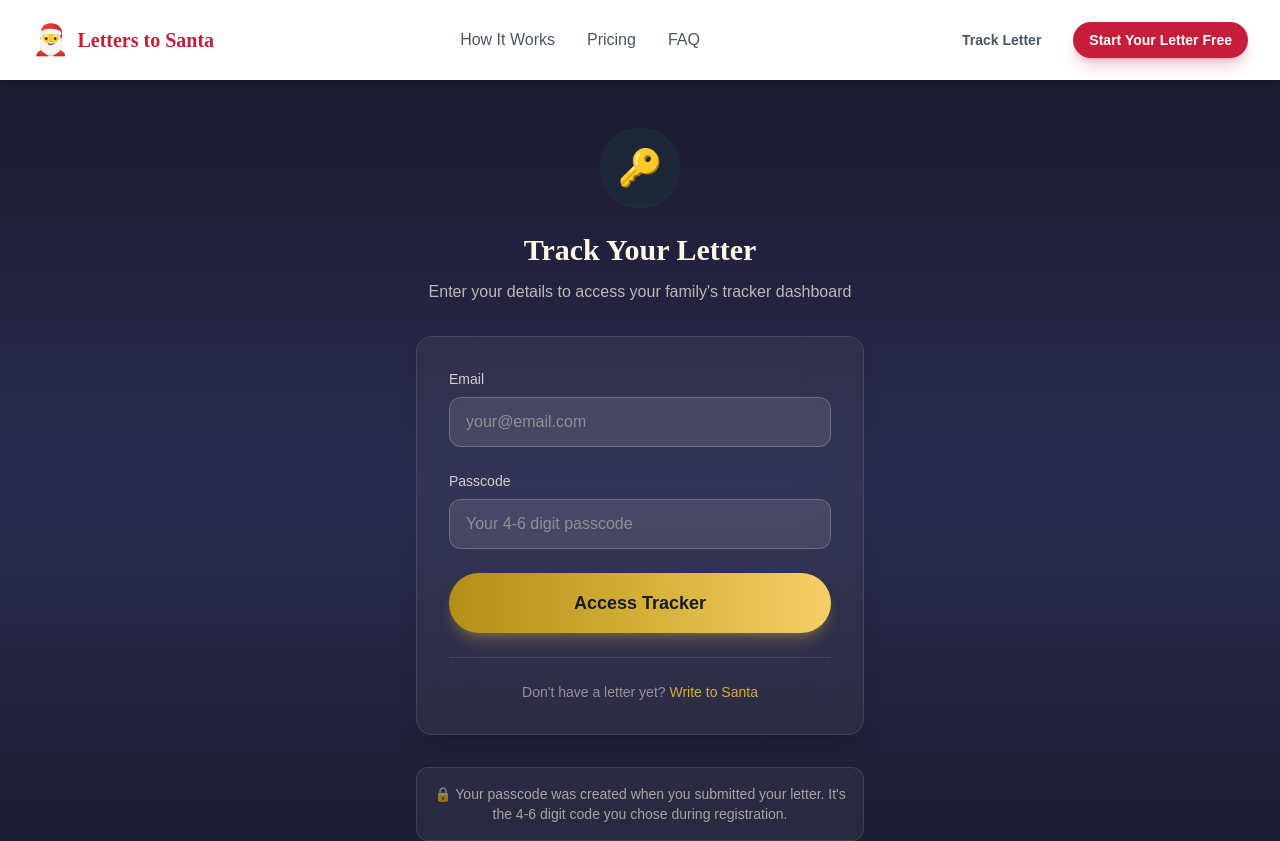
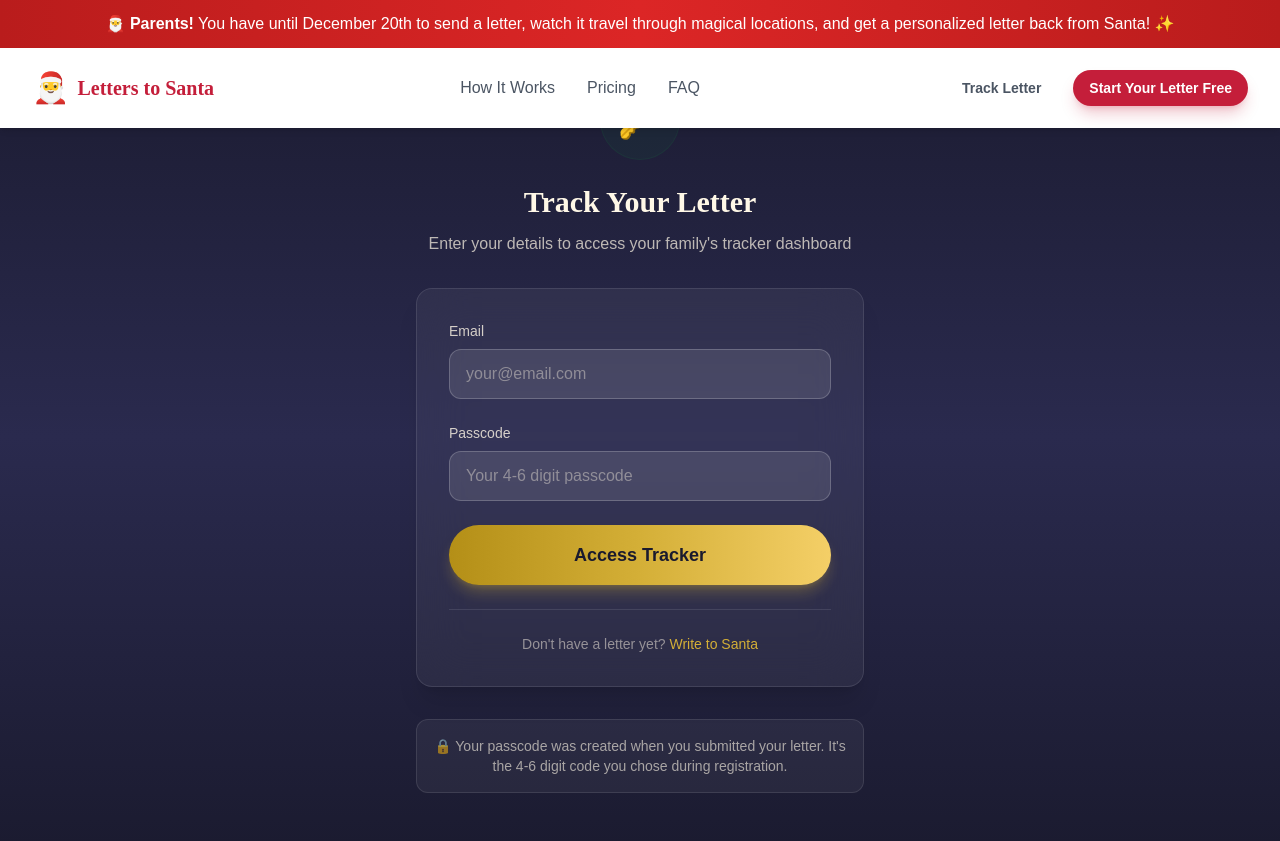
Before and after one commit to calebfongbiz/letterstosanta, a Next.js app: page /tracker-login in a window 1280 px wide. Shown: the top 841 px of the page. Built offline with nearby package versions, Linux system fonts and the light colour scheme.

Commit message:
Fix banner visibility

```diff
--- a/app/layout.tsx
+++ b/app/layout.tsx
@@ -39,7 +39,7 @@ export default function RootLayout({
         <MetaPixel />
 
         {/* Navigation */}
-        <div className="bg-gradient-to-r from-red-700 via-red-600 to-red-700 text-white py-3 px-4 text-center">
+        <div className="fixed top-0 left-0 right-0 z-50 bg-gradient-to-r from-red-700 via-red-600 to-red-700 text-white py-3 px-4 text-center">
           <p className="text-sm md:text-base font-medium">
             🎅 <span className="font-bold">Parents!</span> You have until December 20th to send a letter, watch it travel through magical locations, and get a personalized letter back from Santa! ✨
           </p>
--- a/components/Navbar.tsx
+++ b/components/Navbar.tsx
@@ -33,7 +33,7 @@ export function Navbar() {
   }, [])
 
   return (
-    <nav className="fixed top-0 left-0 right-0 z-50">
+    <nav className="fixed top-12 left-0 right-0 z-50">
       {/* Background - white when scrolled or on other pages */}
       <div
         className={cn(
```
